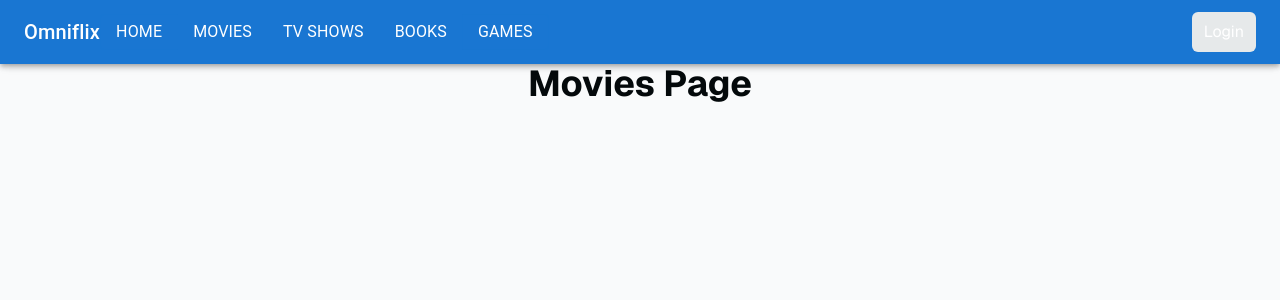
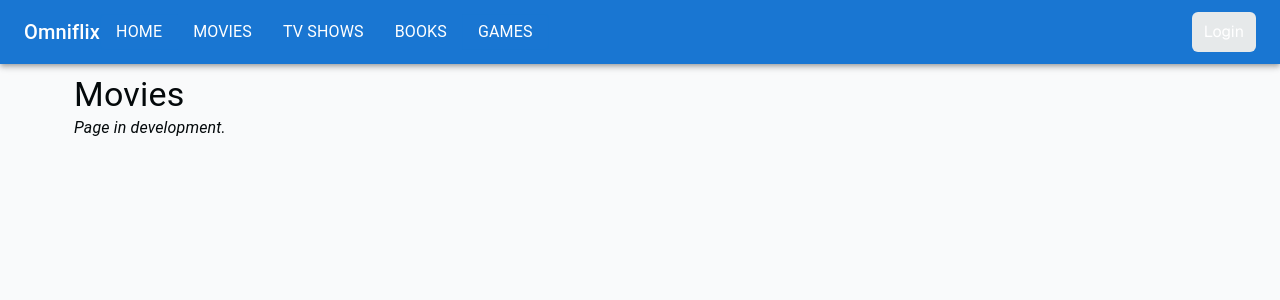
Before and after one commit to jloh02/omniflix, a Next.js app: page /movies in a window 1280 px wide. Shown: the top 300 px of the page. Built offline with nearby package versions, Linux system fonts and the light colour scheme; no server answers.

Commit message:
Replace Tailwind CSS with Material UI components in movies page

```diff
--- a/app/movies/page.tsx
+++ b/app/movies/page.tsx
@@ -1,11 +1,12 @@
+import { Box, Typography } from "@mui/material";
+
 export default async function Index() {
   return (
-    <div className="flex-1 w-full flex flex-col gap-20 items-center">
-      <div className="animate-in flex-1 flex flex-col gap-20 opacity-0 max-w-4xl px-3">
-        <main className="flex-1 flex flex-col gap-6">
-          <h2 className="font-bold text-4xl mb-4">Movies Page</h2>
-        </main>
-      </div>
-    </div>
+    <Box sx={{ width: "90%", padding: "10px" }}>
+      <Typography align="left" variant="h4">
+        Movies
+      </Typography>
+      <Typography sx={{ fontStyle: "italic" }}>Page in development.</Typography>
+    </Box>
   );
 }
```
